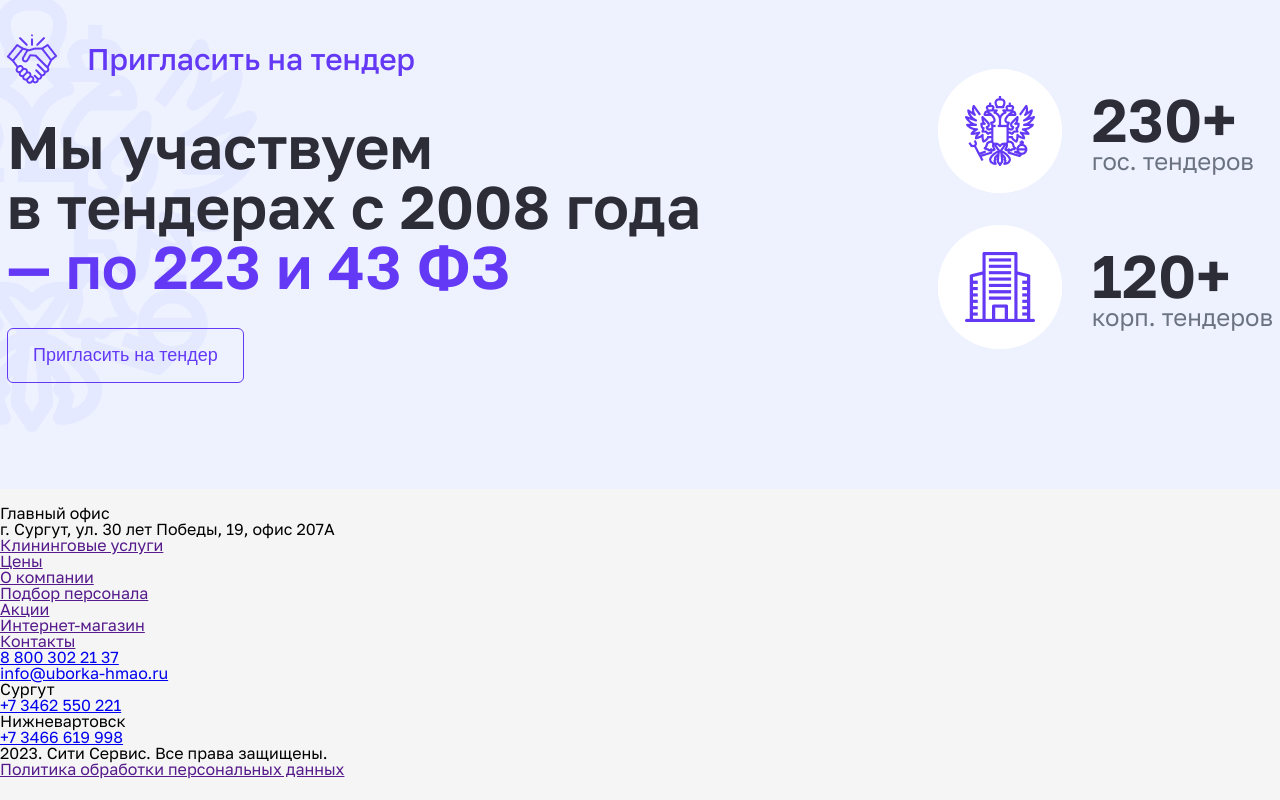
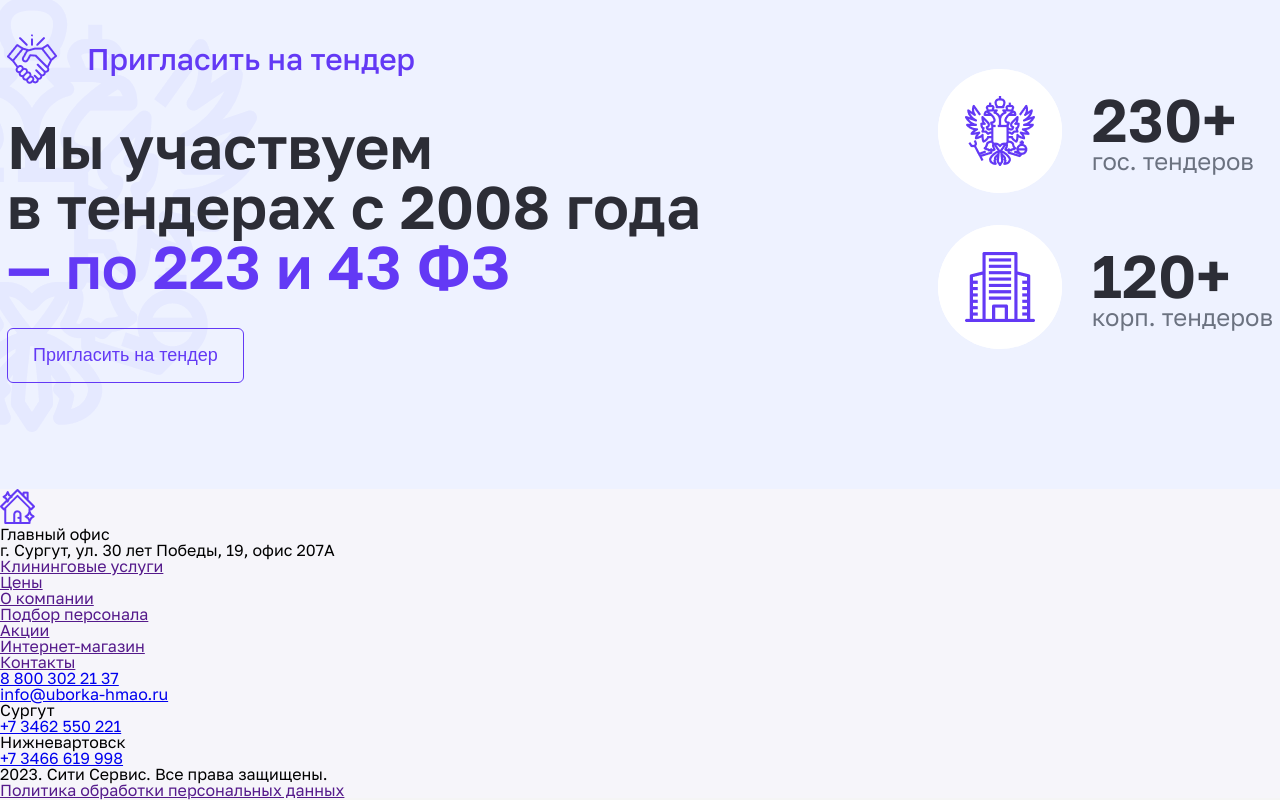
Before and after one commit to randomu3/City-service, a website built with webpack: page src/pages/index.html in a window 1280 px wide. Shown: the part 2452-3252 px from the top of the page. Before the commit the page ends 3231 px from the top, so only its background shows below. Built offline with nearby package versions, Linux system fonts and the light colour scheme.

Commit message:
started styles for footer

```diff
--- a/src/pages/index.html
+++ b/src/pages/index.html
@@ -411,7 +411,7 @@
     <footer class="footer">
       <div class="footer__main">
         <div class="footer__info">
-          <img src="" alt="" class="footer__logo" />
+          <img src="../images/logos/g15-min.png" alt="" class="footer__logo" />
           <address class="footer__address">
             <p class="footer__label">Главный офис</p>
             <p>г. Сургут, ул. 30 лет Победы, 19, офис 207А</p>
--- a/src/scss/common/variables.scss
+++ b/src/scss/common/variables.scss
@@ -8,6 +8,7 @@ $default: "Golos", sans-serif;
 // Цвет фона
 $lightBlue: #eef2ff;
 $white: #f5f5f5;
+$darkwhite: #F6F5FA;
 $lilac: #EEF2FF;
 
 // Цвет кнопок
--- a/src/scss/components/cards/cards.scss
+++ b/src/scss/components/cards/cards.scss
@@ -47,7 +47,7 @@
       left: 0;
       border: 1px solid $grey;
       border-radius: $border-radius;
-      z-index: 2;
+      z-index: 1;
     }
 
     a {
--- a/src/scss/components/footer/footer.scss
+++ b/src/scss/components/footer/footer.scss
@@ -1,3 +1,5 @@
 .footer {
-
+  background-color: $darkwhite;
+  width: 100%;
+  max-width: 100%;
 }
```
